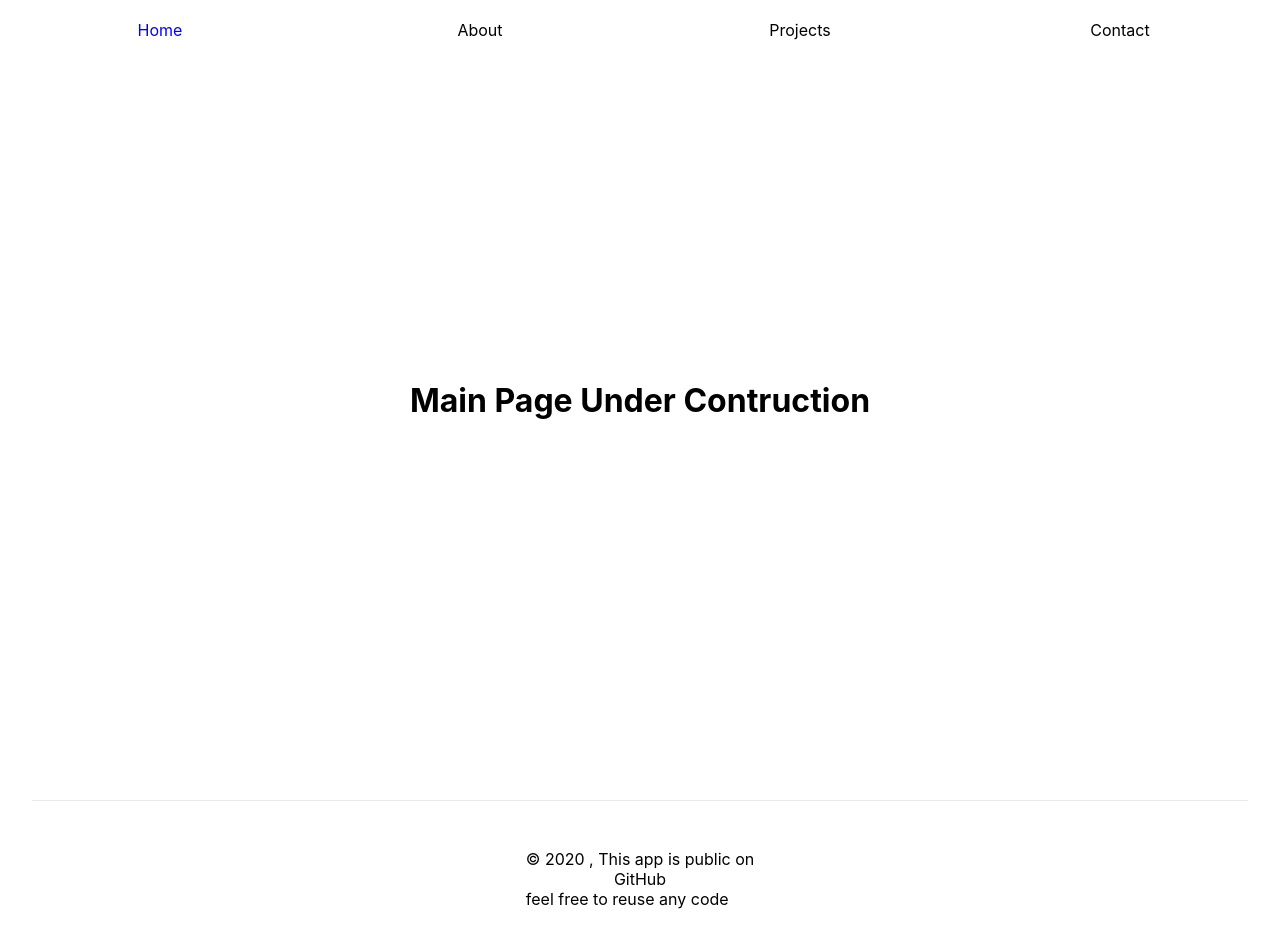
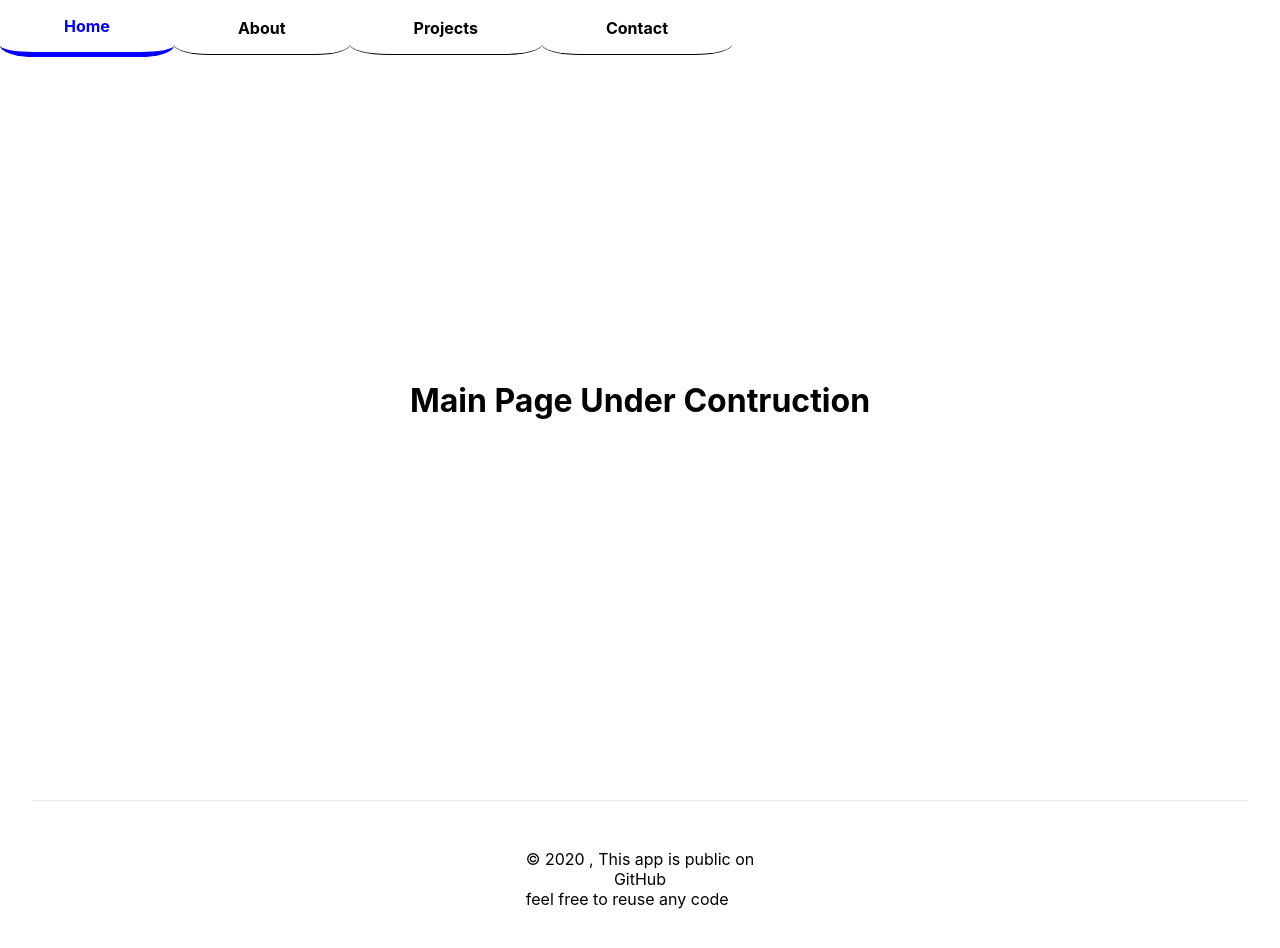
Before and after one commit to xaikodev/xaikodev-web, a Next.js app: page / in a window 1280 px wide. Shown: the top 948 px of the page. Built offline with nearby package versions, Linux system fonts and the light colour scheme.

Commit message:
unstyling navbar

```diff
--- a/src/components/common/Navbar/NavLink.tsx
+++ b/src/components/common/Navbar/NavLink.tsx
@@ -19,7 +19,7 @@ export const NavLink: FC<NavLinkProps> = (props) => {
 
   return (
     <NextLink href={link}>
-      <Link color={color} className={style.navLink} w='100%' p={4}>
+      <Link color={color} borderBottom={color} borderBottomRadius={"20%"} borderBottomStyle={"solid"} borderBottomWidth={isActive ? "thick" : "thin"} className={style.navLink} w='100%'>
         {title}
       </Link>
     </NextLink>
--- a/src/components/common/Navbar/navbar.module.css
+++ b/src/components/common/Navbar/navbar.module.css
@@ -2,7 +2,6 @@
   position: fixed;
   top: 0;
   left: 0;
-  width: 100vw;
   display: flex;
   flex-direction: row;
   align-items: center;
@@ -10,7 +9,11 @@
 }
 
 .navLink {
-  margin: 1rem 0;
-  transition: all 0.3s ease-out;
+  width: 10%;
+  transition: all 0.2s ease-out;
   text-align: center;
+  padding: 1rem 4rem;
+  /* margin: 1rem 2rem; */
+  font-weight: bold;
+  font-size: 1rem;
 }
```
